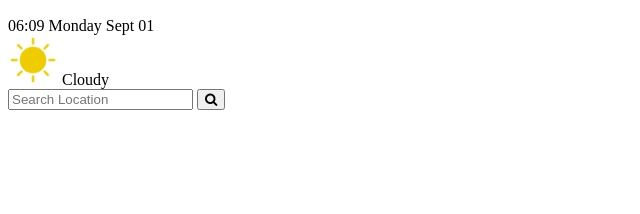
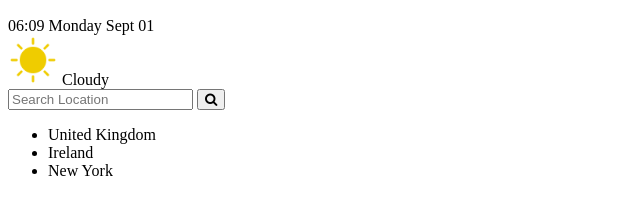
Before and after one commit to mr-aust1n/milestone-project-two, a website: page index.html in a window 1280 px wide. Shown: the part 136-350 px from the top of the page, without its empty margins (0-640 px from the left). Drawn offline with Linux system fonts and the light colour scheme.

Commit message:
mini cities added below the search

```diff
--- a/index.html
+++ b/index.html
@@ -35,6 +35,14 @@
         </form>
     </div>
 
+    <ul class="cities">
+        <li class="city">United Kingdom</li>
+        <li class="city">Ireland</li>
+        <li class="city">New York</li>
+    </ul>
+
+    <ul class="details"></ul>
+
 </body>
 
 </html>
```
